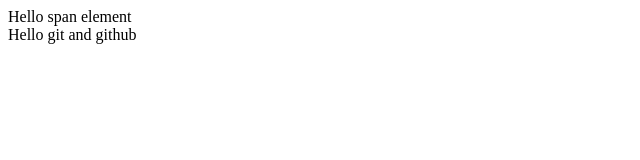
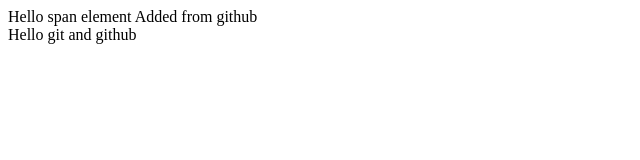
Before and after one commit to Baltazar-Figuereo/GitTesting, a plain HTML site: page index.html in a window 1280 px wide. Shown: the whole page, without its empty margins (0-640 px from the left). Drawn offline with Linux system fonts and the light colour scheme.

Commit message:
Update index.html
Added some lines of code from Github.

```diff
--- a/index.html
+++ b/index.html
@@ -6,6 +6,7 @@
 </head>
 <body>
     <span>Hello span element</span>
+    <span>Added from github</span>
     <div>Hello git and github</div>
 </body>
 </html>
```
